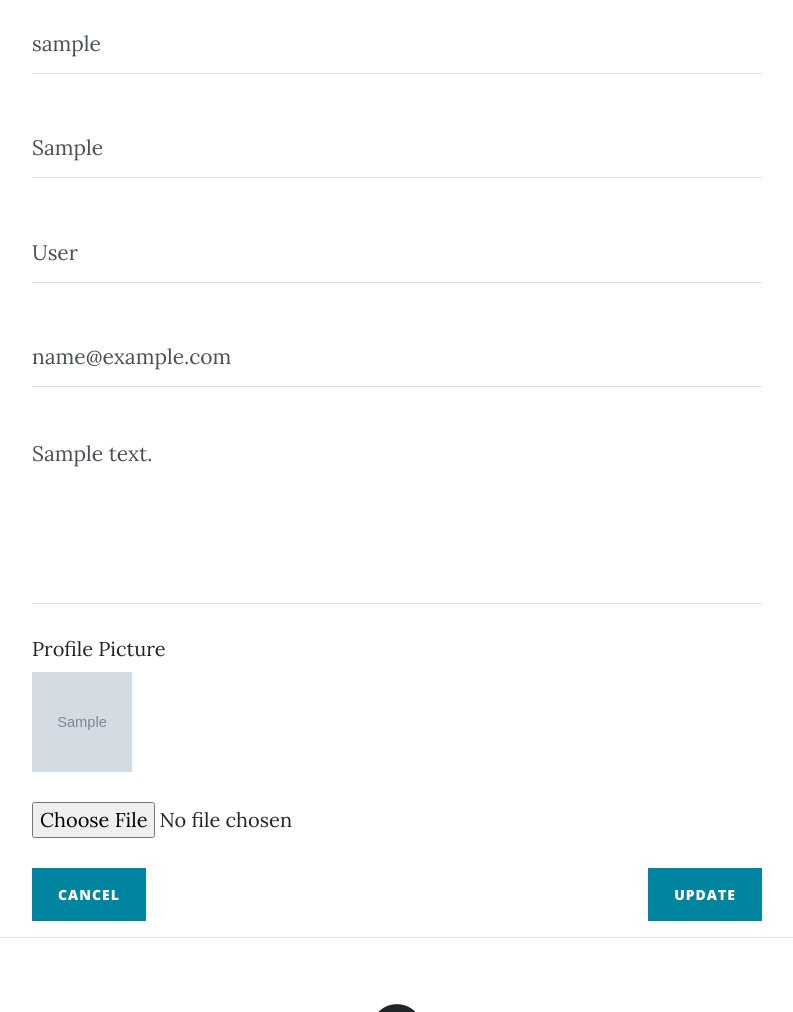
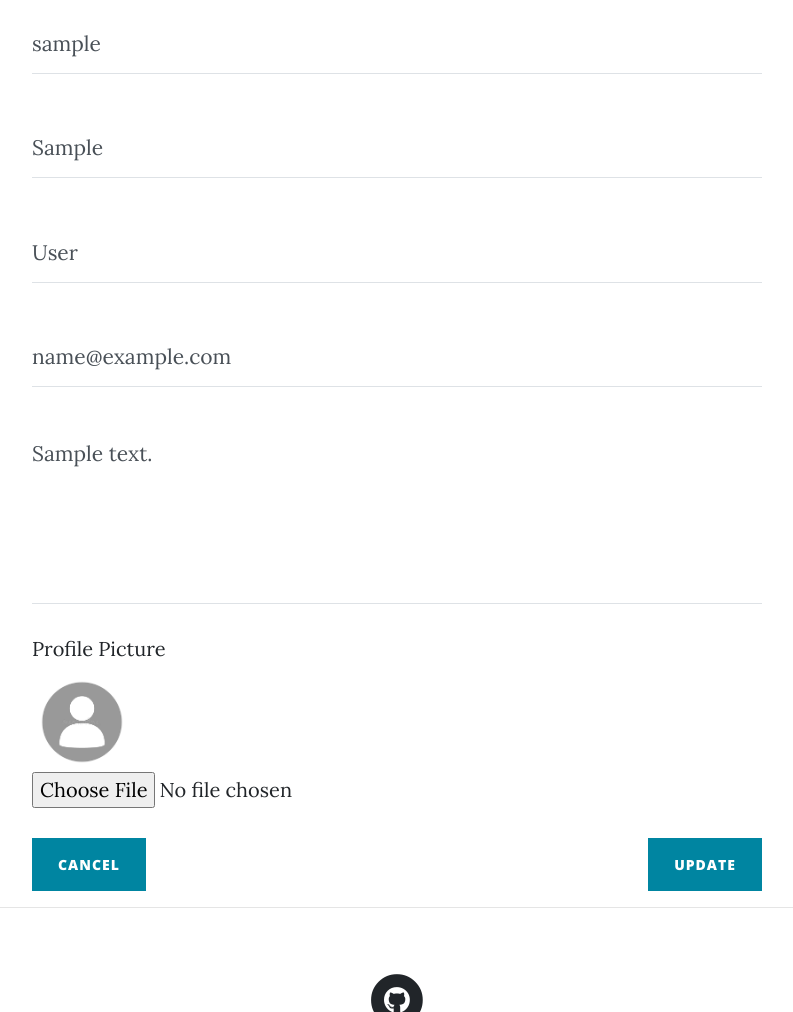
Before and after one commit to paroniriaa/Blogalytics, a Django app: page /1/edit_account/ in a window 1280 px wide. Shown: the part 703-1715 px from the top of the page, without its empty margins (243-1036 px from the left). Run offline with Django 3.2, Linux system fonts and the light colour scheme; a user stored in the database is signed in; tables that the repository leaves empty hold one stand-in row (values such as "Sample post"); grey boxes marked "Sample" are stand-in pictures; some libraries are stand-ins or nearby versions.

Commit message:
fix user image
fix user image

```diff
--- a/templates/edit_account.html
+++ b/templates/edit_account.html
@@ -62,8 +62,11 @@
                 <div class="control-group">
                     <label for="id_profile_pic">Profile Picture</label>
                     <br>
+                    {% if user.profile.profile_pic == null %}
                     <img src="{{user.profile.profile_pic.url}}" width="100" height="100">
-                    <br>
+                    {% else %}
+                    <img src="{% static 'Blogalytics\images\default_profile_pic.png' %}" width="100" height="100">
+                    {% endif %}
                     <br>
                     {{ profile_form.profile_pic }}
                 </div>
```
Also changed, not shown: blog/migrations/0022_auto_20210306_0549.py (added).
